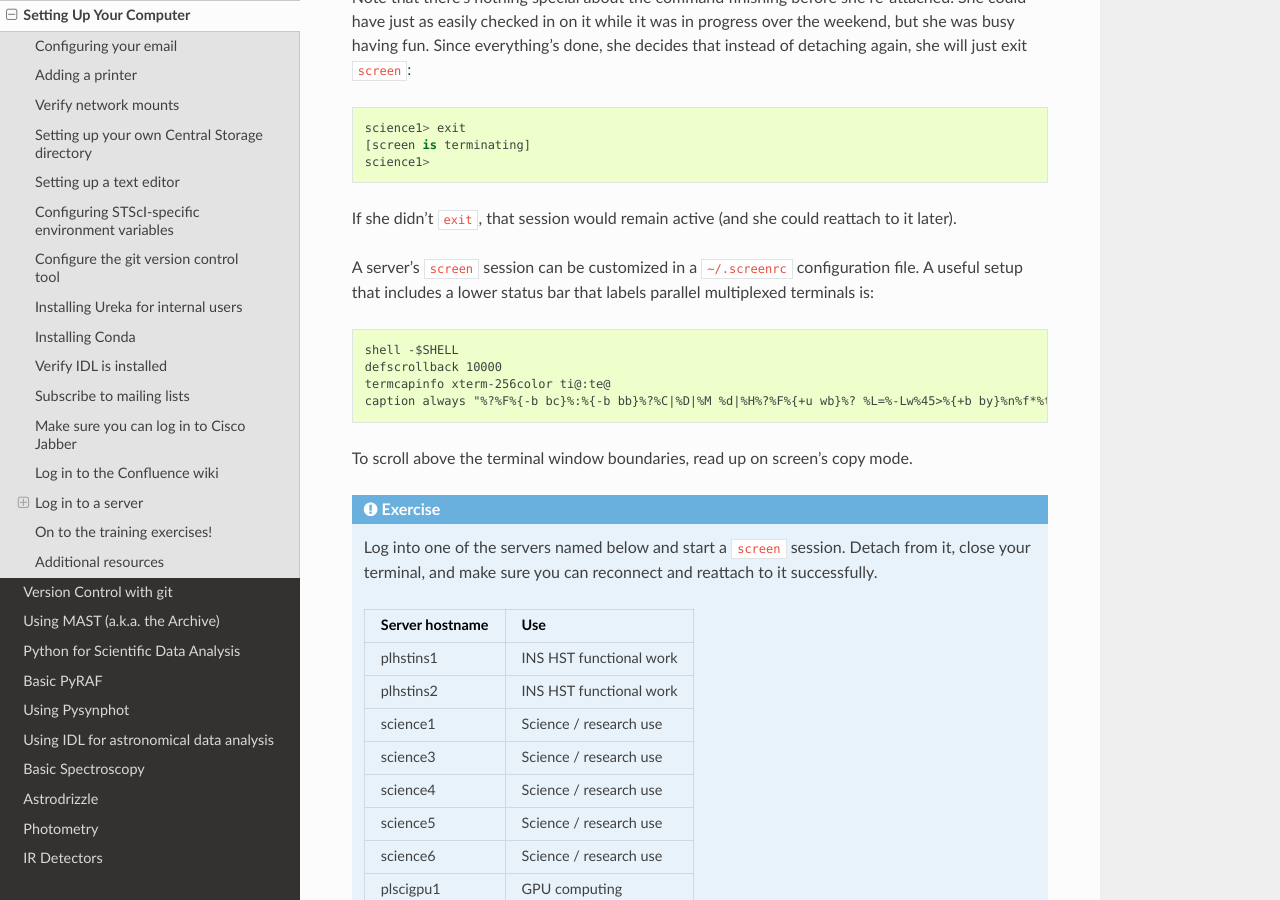
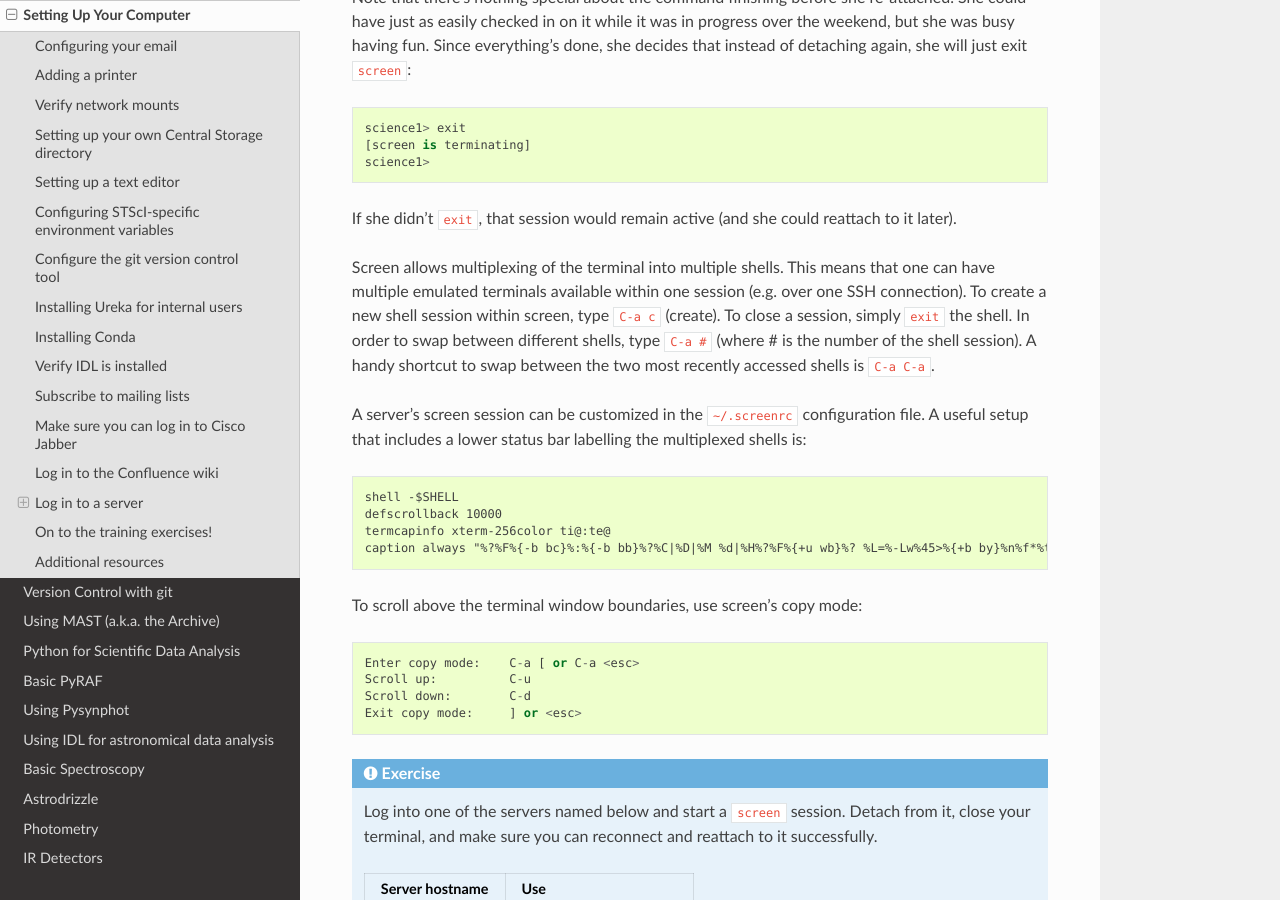
Before and after one commit to staceybright/training-library, a Sphinx documentation site: the page built from source/computer_setup.txt, in a window 1280 px wide and 900 px high, scrolled down 12939 px. Built offline with Sphinx 7.4.7 and the Read the Docs theme 2.0.0, drawn with Linux system fonts in a browser that asks for light colours.

Commit message:
Expanded on screen's copy mode and multiplexing capabilities.

```diff
--- a/source/computer_setup.txt
+++ b/source/computer_setup.txt
@@ -404,14 +404,21 @@ Note that there's nothing special about the command finishing before she re-atta
 
 If she didn't ``exit``, that session would remain active (and she could reattach to it later).
 
-A server's ``screen`` session can be customized in a ``~/.screenrc`` configuration file.  A useful setup that includes a lower status bar that labels parallel multiplexed terminals is::
+Screen allows multiplexing of the terminal into multiple shells.  This means that one can have multiple emulated terminals available within one session (e.g. over one SSH connection).  To create a new shell session within screen, type ``C-a c`` (create).  To close a session, simply ``exit`` the shell.  In order to swap between different shells, type ``C-a #`` (where # is the number of the shell session).  A handy shortcut to swap between the two most recently accessed shells is ``C-a C-a``.
+
+A server's screen session can be customized in the ``~/.screenrc`` configuration file.  A useful setup that includes a lower status bar labelling the multiplexed shells is::
 
    shell -$SHELL
    defscrollback 10000
    termcapinfo xterm-256color ti@:te@
    caption always "%?%F%{-b bc}%:%{-b bb}%?%C|%D|%M %d|%H%?%F%{+u wb}%? %L=%-Lw%45>%{+b by}%n%f*%t%{-}%+Lw%-0<"
 
-To scroll above the terminal window boundaries, read up on screen's copy mode.
+To scroll above the terminal window boundaries, use screen's copy mode::
+
+   Enter copy mode:    C-a [ or C-a <esc>
+   Scroll up:          C-u
+   Scroll down:        C-d
+   Exit copy mode:     ] or <esc>
 
 .. admonition:: Exercise
    :class: note
```
